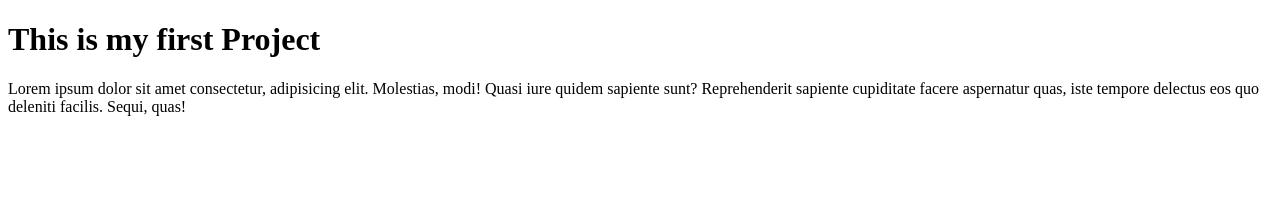
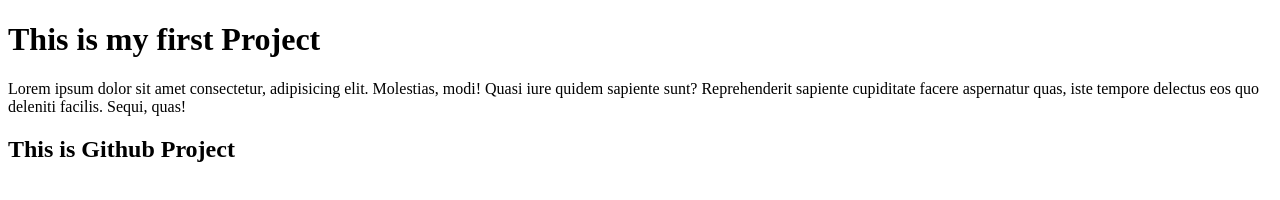
Before and after one commit to ahasan06/second-project, a plain HTML site: page index.html in a window 1280 px wide. Drawn offline with Linux system fonts and the light colour scheme.

Commit message:
Update index.html

```diff
--- a/index.html
+++ b/index.html
@@ -13,5 +13,6 @@
       aspernatur quas, iste tempore delectus eos quo deleniti facilis. Sequi,
       quas!
     </p>
+    <h2>This is Github Project</h2>
   </body>
 </html>
```
